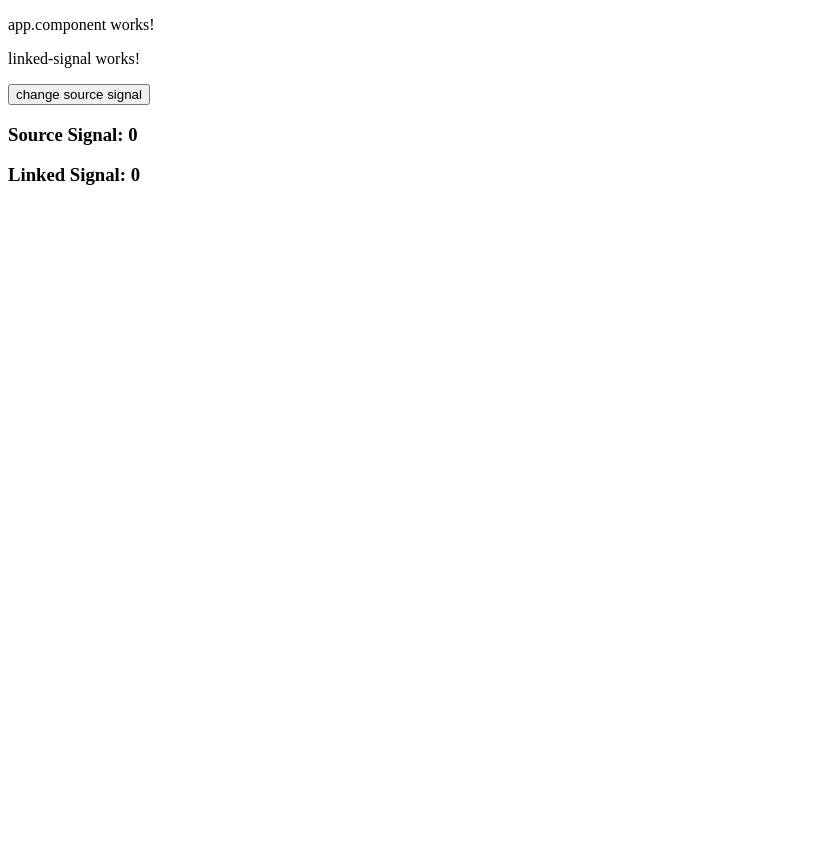
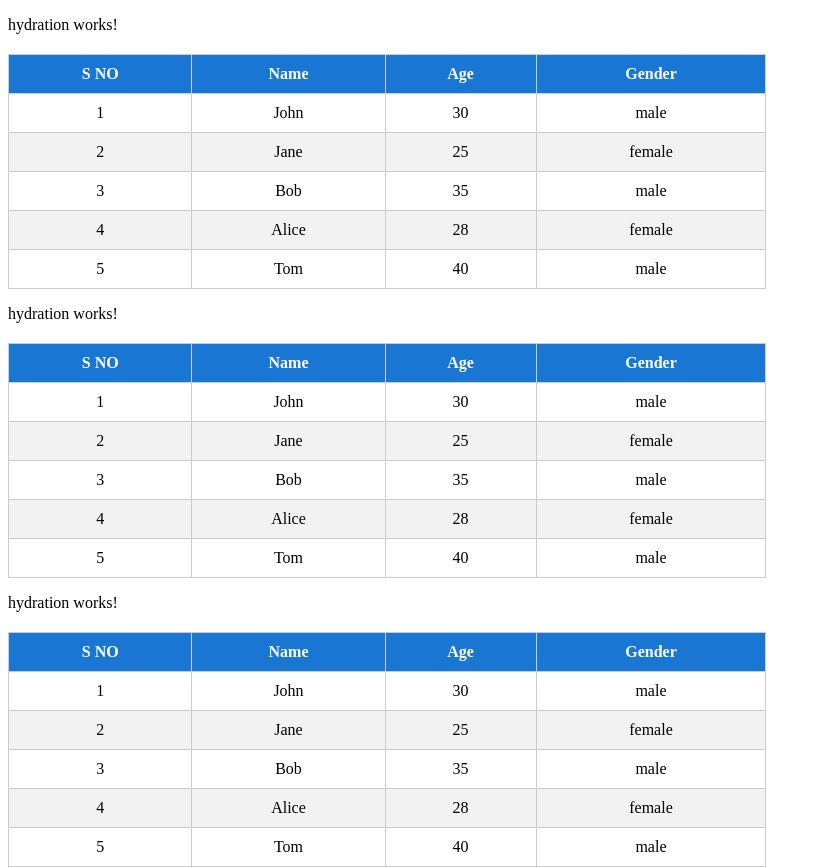
Before and after one commit to Veeresh-Abbili/Angular-19-features, an Angular app: page / in a window 1280 px wide. Shown: the top 868 px of the page, without its empty margins (0-821 px from the left). Before the commit the page ends 800 px from the top, so only its background shows below. Built offline with nearby package versions, Linux system fonts and the light colour scheme.

Commit message:
hydration implemented

```diff
--- a/src/app/app.component.html
+++ b/src/app/app.component.html
@@ -1,2 +1,72 @@
-<p>app.component works!</p>
-<app-linked-signal></app-linked-signal>
+<!-- <p>app.component works!</p> -->
+<!-- <app-resource-rx-resource/> -->
+<!-- <app-linked-signal></app-linked-signal> -->
+
+<!-- hydration on : interaction, hover,timer,viewport,idle and immediate -->
+
+@defer(hydrate on interaction) {
+  <app-hydration></app-hydration>
+}@placeholder {
+  <div>user data loading...</div>
+}
+
+@defer(hydrate on hover) {
+  <app-hydration></app-hydration>
+}@placeholder {
+  <div>user data loading...</div>
+}
+
+@defer(hydrate on timer(5000ms)) {
+  <app-hydration></app-hydration>
+}@placeholder {
+  <div>user data loading...</div>
+}
+
+@defer(hydrate on viewport) {
+  <app-hydration></app-hydration>
+}@placeholder {
+  <div>user data loading...</div>
+}
+
+@defer(hydrate on idle) {
+  <app-hydration></app-hydration>
+}@placeholder {
+  <div>user data loading...</div>
+}
+
+@defer(hydrate on immediate) {
+  <app-hydration></app-hydration>
+}@placeholder {
+  <div>user data loading...</div>
+}
+
+<!-- hydrate when -->
+
+<button (click)="login()">Login</button>
+
+@defer(when isLogin) {
+  <app-hydration></app-hydration>
+}@placeholder {
+   user data loading...
+}
+
+
+ <!-- hydrate never -->
+
+
+ @defer( hydrate never) {
+  <app-hydration></app-hydration>
+}@placeholder {
+   user data loading...
+}
+
+@defer (hydrate on interaction) {
+    <app-linked-signal/>
+  @defer (hydrate on hover) {
+    <app-hydration/>
+  }@placeholder {
+    App-child is loading...
+  }
+}@placeholder {
+  app-parent is loading...
+}
--- a/src/app/app.component.ts
+++ b/src/app/app.component.ts
@@ -1,14 +1,24 @@
-import { Component, computed, linkedSignal, signal } from '@angular/core';
+import { Component } from '@angular/core';
+import { HydrationComponent } from './hydration/hydration.component';
 import { LinkedSignalComponent } from "./linked-signal/linked-signal.component";
 
 @Component({
   selector: 'app-root',
-  imports: [LinkedSignalComponent],
+  standalone:true,
+  imports: [HydrationComponent, LinkedSignalComponent],
   templateUrl: './app.component.html',
-  styleUrl: './app.component.css'
+  styleUrls: ['./app.component.css']
 })
 export class AppComponent {
   title = 'angular19-features';
+
+     isLogin:boolean = false;
+
+     login(){
+
+     this.isLogin = true;
+    }
+
 
 
 
--- a/src/app/app.config.ts
+++ b/src/app/app.config.ts
@@ -2,10 +2,12 @@ import { ApplicationConfig, provideZoneChangeDetection } from '@angular/core';
 import { provideRouter } from '@angular/router';
 
 import { routes } from './app.routes';
-import { provideClientHydration, withEventReplay } from '@angular/platform-browser';
+import { provideClientHydration, withEventReplay, withIncrementalHydration } from '@angular/platform-browser';
+import { provideHttpClient } from '@angular/common/http';
 
 export const appConfig: ApplicationConfig = {
   providers: [provideZoneChangeDetection({ eventCoalescing: true }),
   provideRouter(routes),
-  provideClientHydration(withEventReplay())]
+  provideHttpClient(),
+  provideClientHydration(withIncrementalHydration())]
 };
--- /dev/null
+++ b/src/app/hydration/hydration.component.css
@@ -0,0 +1,20 @@
+table{
+    width: 60%;
+    border-collapse: collapse;
+    margin-top: 20px;
+}
+
+th{
+    background-color: #1976d2;
+    color: white;
+}
+
+th,td{
+    border: 1px solid #ccc;
+    padding: 10px;
+    text-align: center;
+}
+
+tr:nth-child(even){
+    background-color: #f2f2f2;
+}
--- /dev/null
+++ b/src/app/hydration/hydration.component.html
@@ -0,0 +1,24 @@
+<!-- <br><br><br><br><br><br><br><br><br><br><br><br><br><br><br><br><br><br><br><br><br><br><br><br><br><br><br><br><br><br><br><br><br><br><br><br><br><br><br><br> -->
+
+<p>hydration works!</p>
+
+<table border="1" cellpadding="10" cellspacing="0">
+    <thead>
+        <tr>
+            <th>S NO</th>
+            <th>Name</th>
+            <th>Age</th>
+            <th>Gender</th>
+        </tr>
+    </thead>
+    <tbody>
+         @for (item of users; track $index) {
+             <tr>
+               <td>{{item.id}}</td>
+               <td>{{item.name}}</td>
+               <td>{{item.age}}</td>
+               <td>{{item.gender}}</td>
+             </tr>
+            }
+    </tbody>
+</table>
--- /dev/null
+++ b/src/app/hydration/hydration.component.ts
@@ -0,0 +1,23 @@
+import { Component, OnInit } from '@angular/core';
+
+
+@Component({
+  selector: 'app-hydration',
+  standalone:true,
+  imports: [],
+  templateUrl: './hydration.component.html',
+  styleUrl: './hydration.component.css'
+})
+export class HydrationComponent implements OnInit{
+
+   users =[{id:1,name:"John",age:30,gender:"male"},
+           {id:2,name:"Jane",age:25,gender:"female"},
+           {id:3,name:"Bob",age:35,gender:"male"},
+           {id:4,name:"Alice",age:28,gender:"female"},
+           {id:5,name:"Tom",age:40,gender:"male"}
+          ]
+
+ ngOnInit(): void {
+   console.log("HydrationComponent initialized");
+ }
+}
```
Also changed, not shown: src/app/resource-rx-resource/resource-rx-resource.component.html (added, +22 -0 lines), src/app/resource-rx-resource/resource-rx-resource.component.ts (added, +45 -0 lines), src/app/resource-rx-resource/resource-rx-resource.component.css (added), 2 other files (tests, documents, lock files or other folders).
